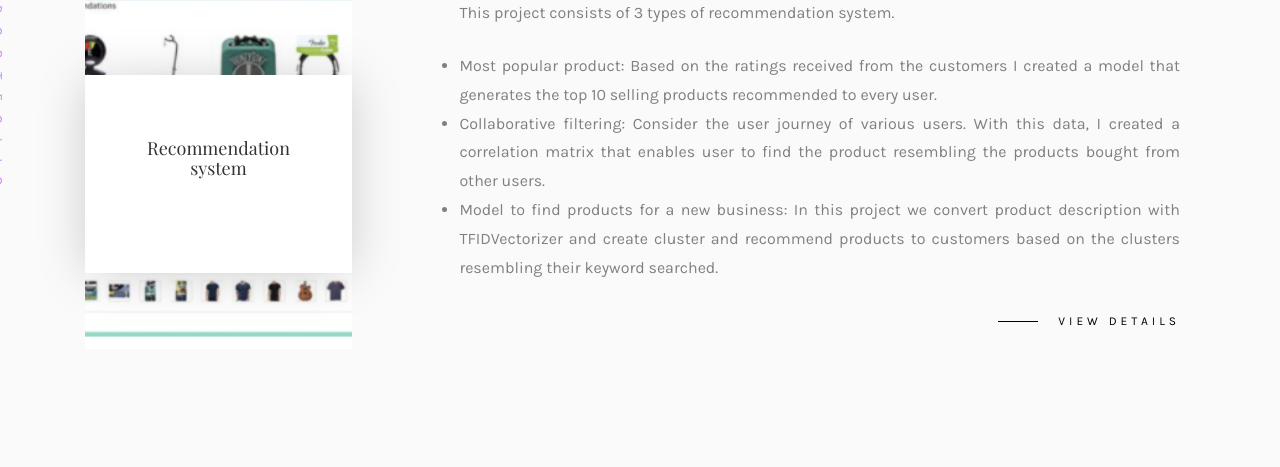
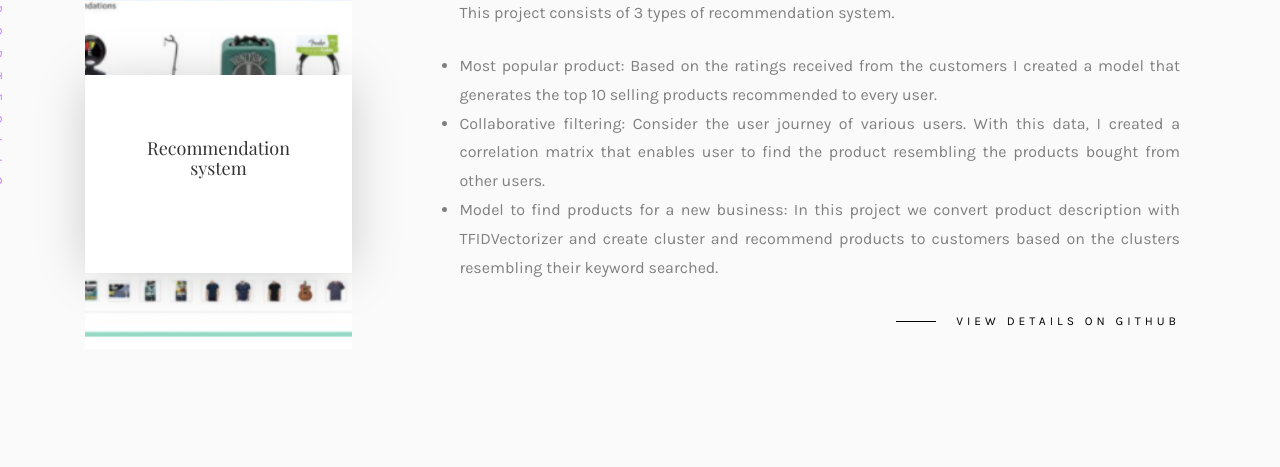
Before and after one commit to MurtazaJ/portfolio, a Flask app: page / in a window 1280 px wide; the page is wider, and only the part inside the window is pictured. Shown: the part 2919-3386 px from the top of that part. Run offline with Flask 2, Linux system fonts and the light colour scheme; some libraries are stand-ins or nearby versions; some web fonts are replaced.

Commit message:
changed skills

```diff
--- a/templates/projects2.html
+++ b/templates/projects2.html
@@ -19,7 +19,7 @@
 
 		<div class="col-md-12">
 			<div class="work-entry animate-box">
-				<a href="work.html" class="work-img" style="background-image: url(static/images/recommendation.png);">
+				<a href="https://share.streamlit.io/murtazaj/projects/main/amazon_recommendation/app.py" class="work-img" target=blank style="background-image: url(static/images/recommendation.png);">
 					<div class="display-t">
 						<div class="work-name">
 							<h4>Recommendation system</h4>
@@ -34,7 +34,7 @@
 							<li>Collaborative filtering: Consider the user journey of various users. With this data, I created a correlation matrix that enables user to find the product resembling the products bought from other users.</li>
 							<li>Model to find products for a new business: In this project we convert product description with TFIDVectorizer and create cluster and recommend products to customers based on the clusters resembling their keyword searched.</li>
 						</ul>
-						<p class="read"><a href="https://github.com/MurtazaJ/projects/tree/main/amazon_recommendation">View details</a></p>
+						<p class="read"><a href="https://github.com/MurtazaJ/projects/tree/main/amazon_recommendation">View Details on Github</a></p>
 					</div>
 				</div>
 			</div>
```
